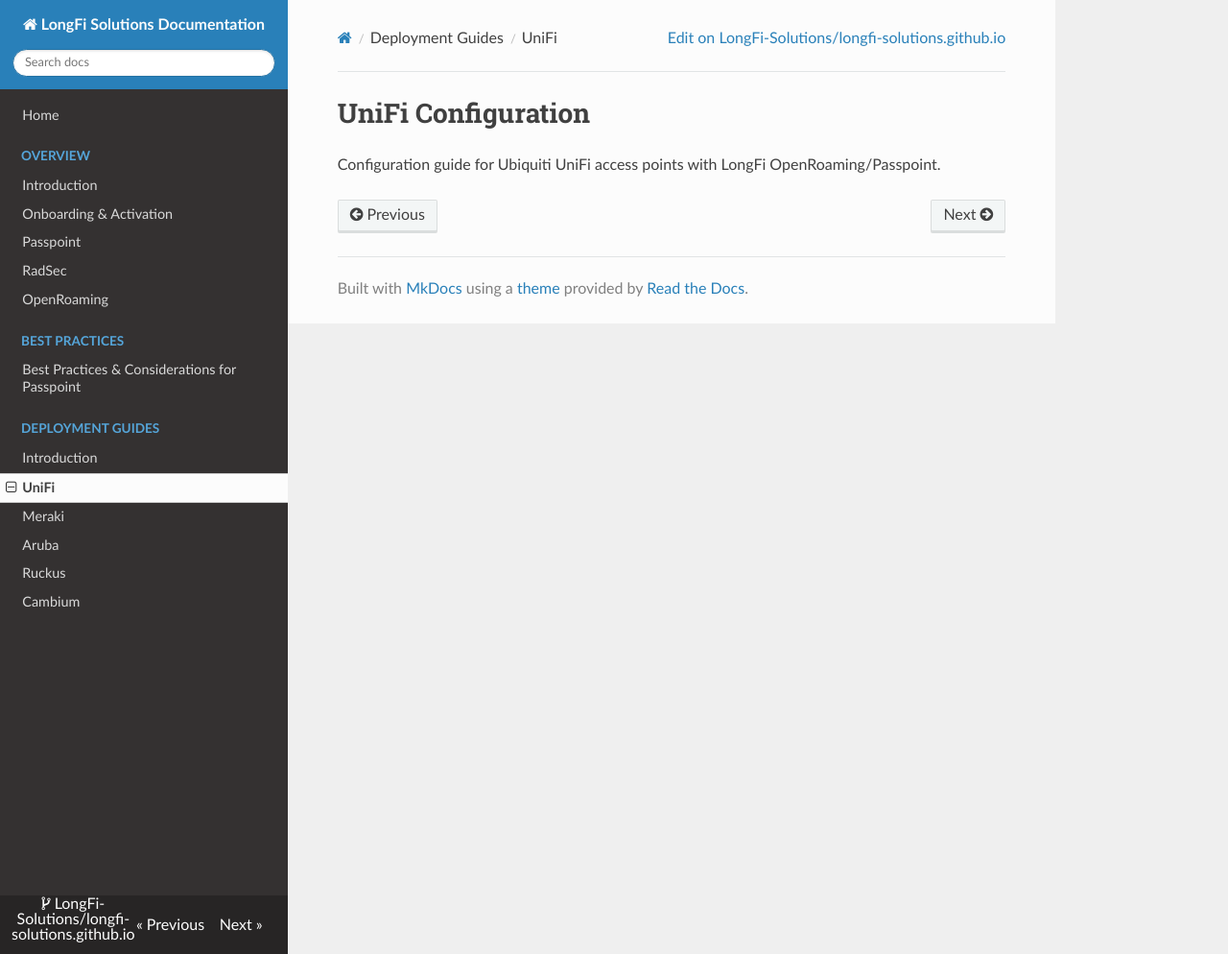
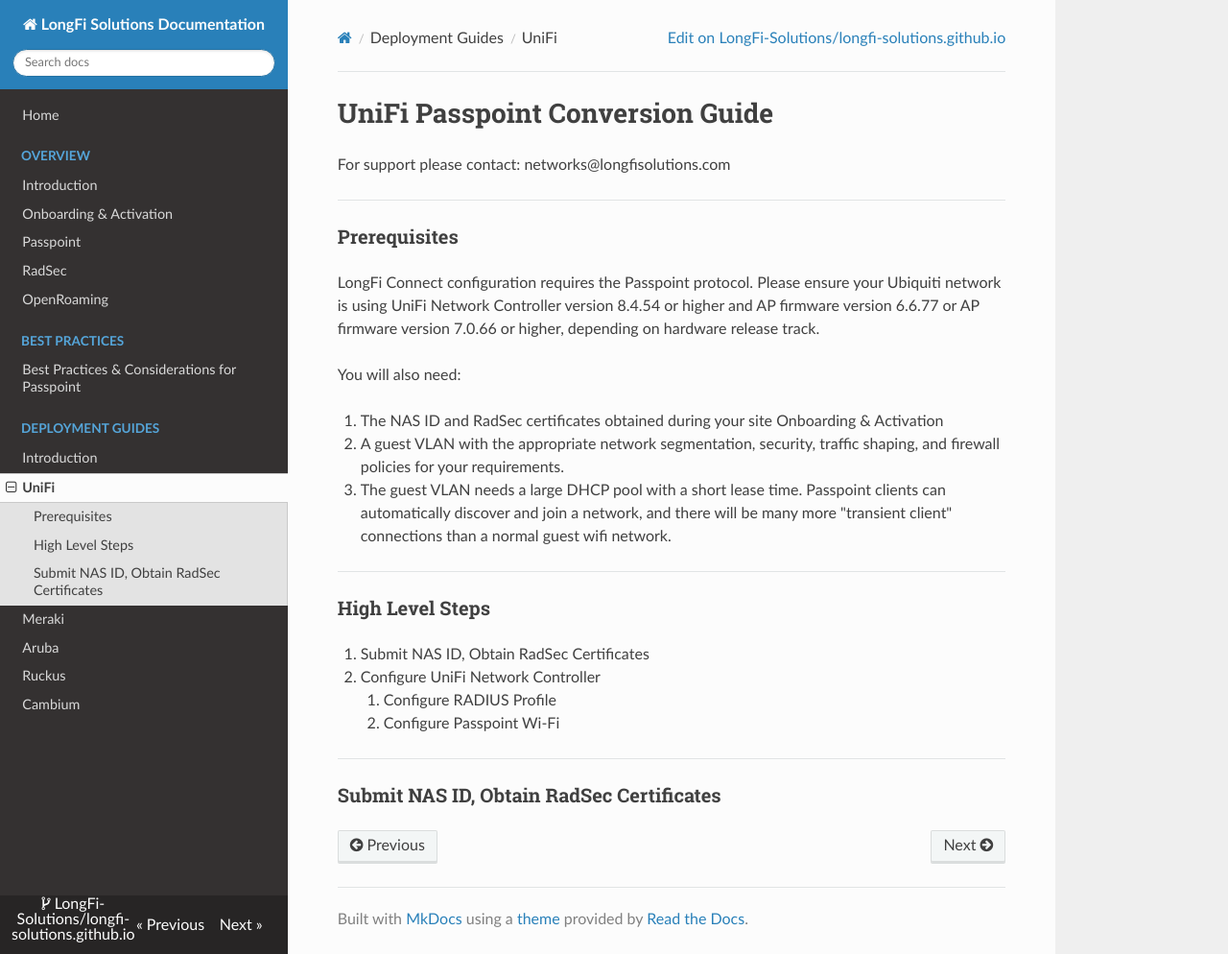
Before and after one commit to LongFi-Solutions/longfi-solutions.github.io, an MkDocs documentation site: the page built from docs/deployment/unifi.md, in a window 1280 px wide and 994 px high. Shown: the whole window at 96% size. Built offline with MkDocs 1.6.1, drawn with Linux system fonts in a browser that asks for light colours; nearby versions of some CDN libraries.

Commit message:
Update Deployment Guides “unifi”

```diff
--- a/docs/deployment/unifi.md
+++ b/docs/deployment/unifi.md
@@ -1,7 +1,32 @@
 ---
-title: UniFi Configuration
+title: UniFi Passpoint Conversion Guide
 ---
 
-# UniFi Configuration
+# UniFi Passpoint Conversion Guide
 
-Configuration guide for Ubiquiti UniFi access points with LongFi OpenRoaming/Passpoint.
+For support please contact: networks@longfisolutions.com
+
+***
+
+### Prerequisites
+
+LongFi Connect configuration requires the Passpoint protocol. Please ensure your Ubiquiti network is using UniFi Network Controller version 8.4.54 or higher and AP firmware version 6.6.77 or AP firmware version 7.0.66 or higher, depending on hardware release track.
+
+You will also need:
+
+1. The NAS ID and RadSec certificates obtained during your site Onboarding & Activation
+2. A guest VLAN with the appropriate network segmentation, security, traffic shaping, and firewall policies for your requirements.
+3. The guest VLAN needs a large DHCP pool with a short lease time.  Passpoint clients can automatically discover and join a network, and there will be many more "transient client" connections than a normal guest wifi network.
+
+***
+
+### High Level Steps
+
+1. Submit NAS ID, Obtain RadSec Certificates
+2. Configure UniFi Network Controller
+    1. Configure RADIUS Profile
+    2. Configure Passpoint Wi-Fi
+
+***
+
+### Submit NAS ID, Obtain RadSec Certificates
```
